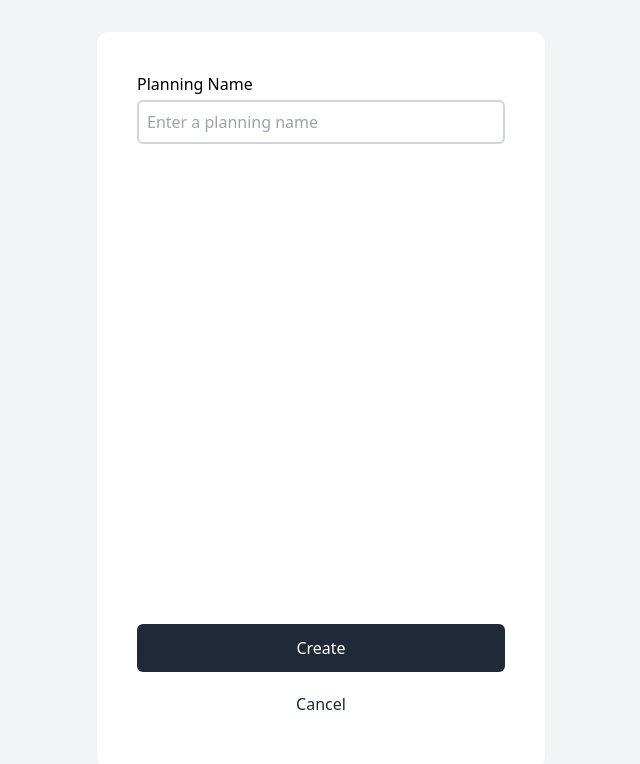
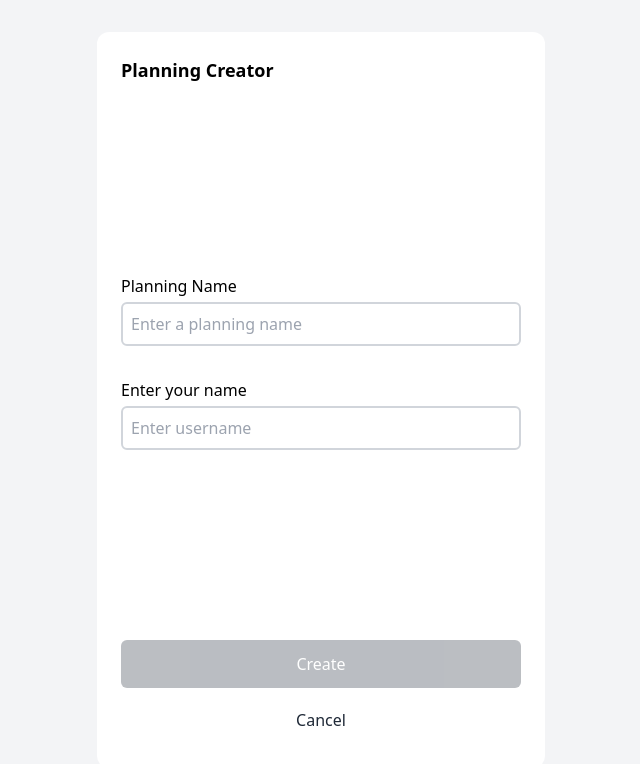
Before and after one commit to rodri-alfonso/pocket, a Next.js app: page /create in a window 1280 px wide. Shown: the top 764 px of the page, without its empty margins (319-959 px from the left). Built offline with nearby package versions, Linux system fonts and the light colour scheme; no server answers.

Commit message:
[UPDATE]: Improve planning creator form

```diff
--- a/context/planning.tsx
+++ b/context/planning.tsx
@@ -1,6 +1,6 @@
-import { useContext, useReducer, createContext } from 'react'
+import { useContext, useReducer, createContext, useEffect } from 'react'
 import { State, User } from './types'
-import { removeStorage, setStorage } from '@/utils/planning-local-storage'
+import { removeStorage, setStorage, storage } from '@/utils/planning-local-storage'
 
 const SET_REGISTRATION_IN = 'SET_REGISTRATION_IN'
 const SET_REGISTRATION_OUT = 'SET_REGISTRATION_OUT'
@@ -38,6 +38,10 @@ const PlanningProvider = ({ children }: any) => {
 const useRegistration = () => {
 	const { state, dispatch } = useContext(PlanningContext)
 
+	useEffect(() => {
+		if (storage) dispatch({ type: SET_REGISTRATION_IN, payload: storage })
+	}, [])
+
 	const setRegistration = (payload: User) => {
 		dispatch({ type: SET_REGISTRATION_IN, payload })
 		setStorage(payload)
--- a/pages/create.tsx
+++ b/pages/create.tsx
@@ -2,7 +2,6 @@ import Page from '@/layouts/Page'
 import Input from '@/theme/Input'
 import { useState } from 'react'
 import Router from 'next/router'
-import Link from '@/theme/button-link'
 import { db } from '@/firebase-config'
 import { collection, addDoc } from 'firebase/firestore'
 import { Planning } from '@/types/planning'
@@ -14,7 +13,9 @@ export default function Create() {
 	const [planningName, setPlanningName] = useState('')
 	const [username, setUsername] = useState('')
 	const hostId = useId()
-	const { setRegistration } = useRegistration()
+	const { setRegistration, user } = useRegistration()
+
+	const hasUser = Boolean(user.name) || Boolean(username)
 
 	function handleSubmit(e: React.FormEvent<HTMLFormElement>) {
 		e.preventDefault()
@@ -41,18 +42,28 @@ export default function Create() {
 
 	return (
 		<Page>
-			<form onSubmit={handleSubmit} className='flex flex-col justify-between h-full p-4'>
-				<div className='grid gap-4'>
+			<form onSubmit={handleSubmit} className='flex flex-col justify-between h-full'>
+				<h1 className='font-semibold text-lg '>Planning Creator</h1>
+				<div className='grid gap-8'>
 					<Input
 						label='Planning Name'
 						placeholder='Enter a planning name'
 						value={planningName}
 						onChange={(e) => setPlanningName(e.target.value)}
 					/>
+					{!user.name && (
+						<Input
+							label='Enter your name'
+							placeholder='Enter username'
+							value={username}
+							onChange={(e) => setUsername(e.target.value)}
+						/>
+					)}
 				</div>
 				<ButtonDouble
 					labelPrimary='Create'
 					labelSecondary='Cancel'
+					disabled={!planningName || !hasUser}
 					onClickPrimary={() => {}}
 					onClickSecondary={() => Router.push('/')}
 				/>
--- a/theme/button-double.tsx
+++ b/theme/button-double.tsx
@@ -4,6 +4,7 @@ interface ButtonProps {
 	onClickPrimary: () => void
 	onClickSecondary: () => void
 	className?: string
+	disabled?: boolean
 }
 
 export default function ButtonDouble({
@@ -12,13 +13,15 @@ export default function ButtonDouble({
 	onClickPrimary,
 	onClickSecondary,
 	className = '',
+	disabled = false,
 }: ButtonProps) {
 	return (
-		<div className={`grid gap-2 w-full max-w-sm mx-auto ${className}`}>
+		<div className={`grid gap-2  ${className}`}>
 			<button
-				className={`bg-gray-800 text-white font-medium px-2 py-3  rounded-md text-center active:scale-95 transition-all`}
+				className={`bg-gray-800 disabled:opacity-30 disabled:active:scale-100 text-white font-medium px-2 py-3  rounded-md text-center active:scale-95 transition-all`}
 				onClick={onClickPrimary}
 				type='submit'
+				disabled={disabled}
 			>
 				{labelPrimary}
 			</button>
```
